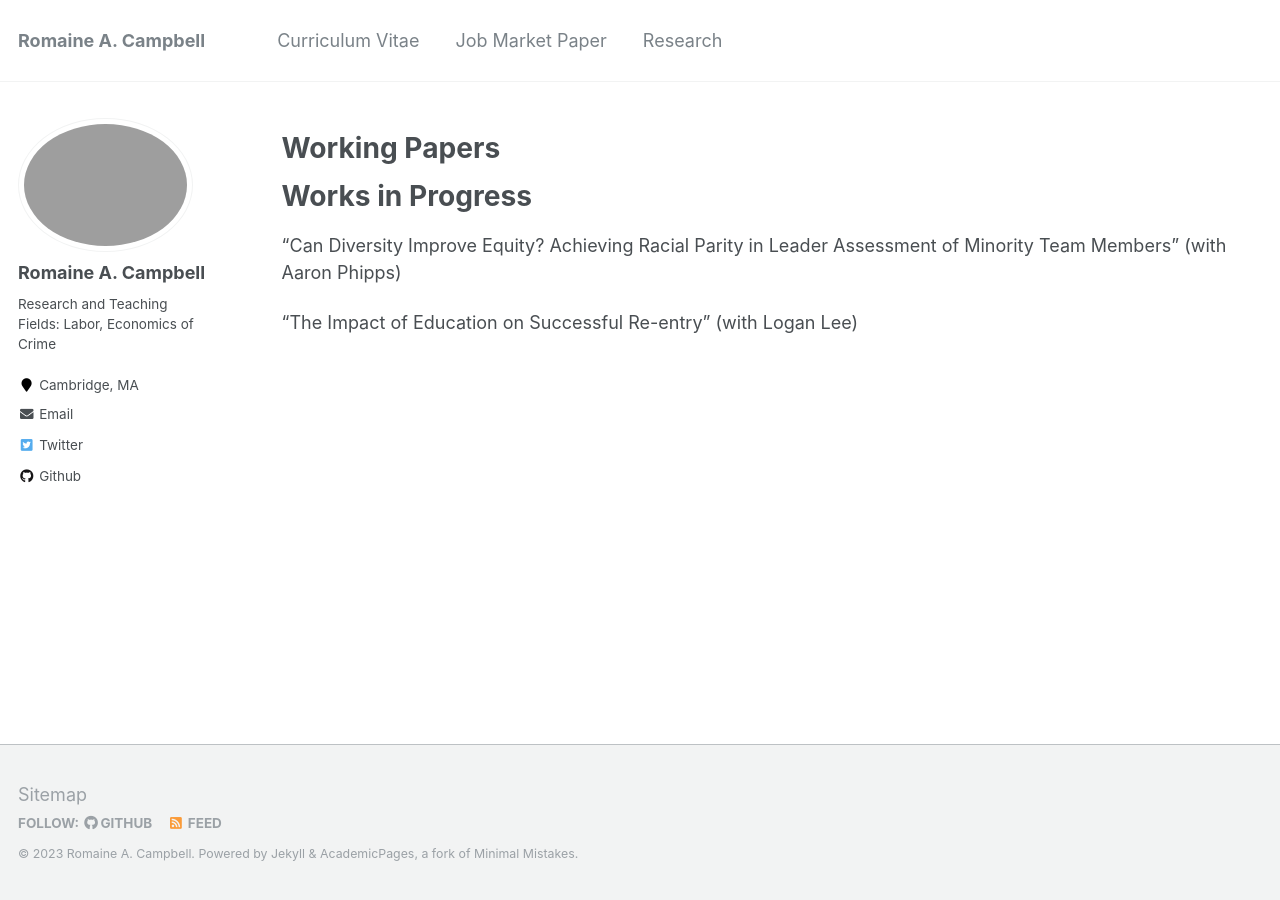
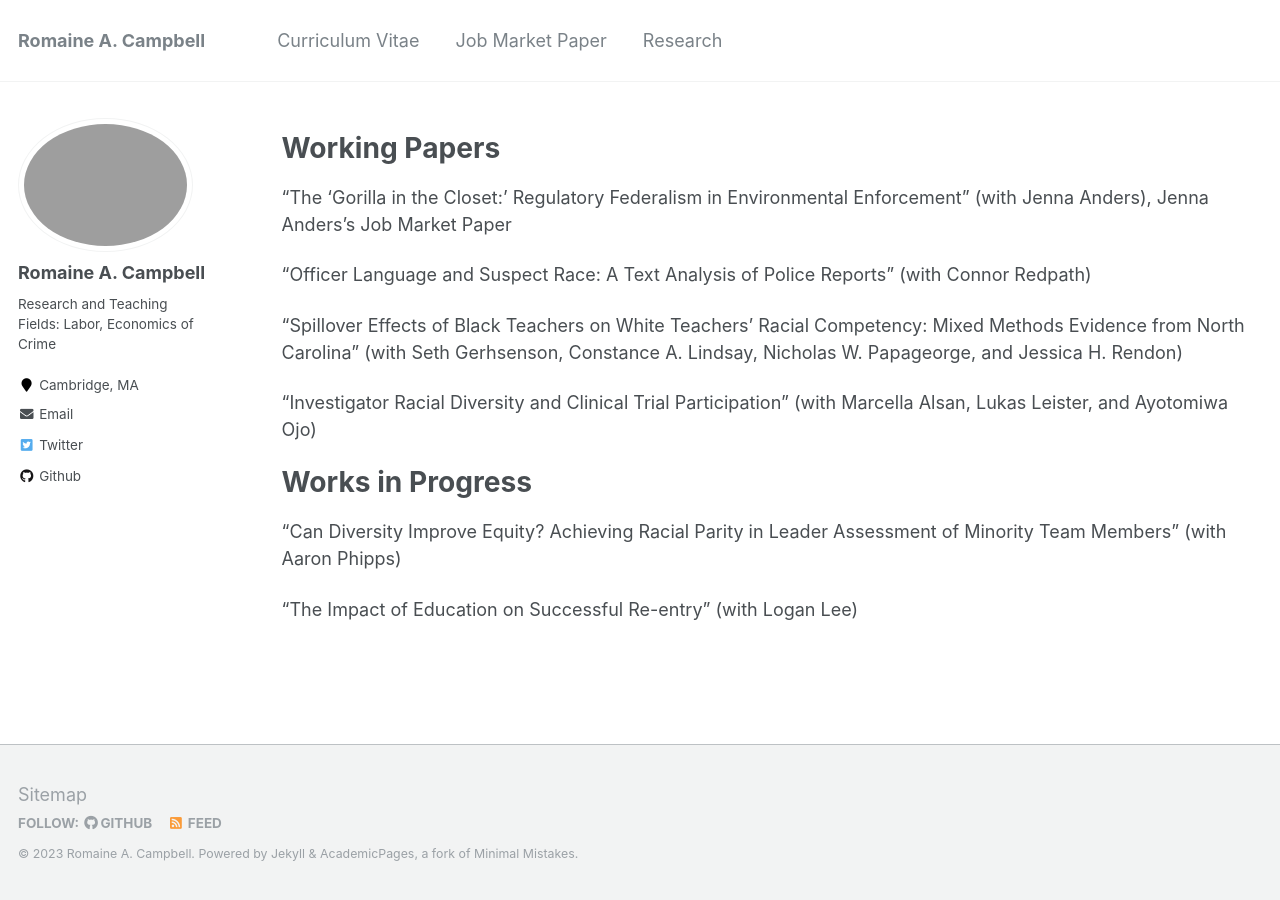
Before and after one commit to romainecampbell/romainecampbell.github.io, a Jekyll site: the page built from _pages/research.md, in a window 1280 px wide. Built offline with Jekyll 4.4.1, drawn with Linux system fonts in a browser that asks for light colours.

Commit message:
Update research.md

```diff
--- a/_pages/research.md
+++ b/_pages/research.md
@@ -7,6 +7,13 @@ author_profile: true
 
 Working Papers
 ======
+“The ‘Gorilla in the Closet:’ Regulatory Federalism in Environmental Enforcement” (with Jenna Anders), Jenna Anders’s Job Market Paper
+
+“Officer Language and Suspect Race: A Text Analysis of Police Reports” (with Connor Redpath)
+
+“Spillover Effects of Black Teachers on White Teachers’ Racial Competency: Mixed Methods Evidence from North Carolina” (with Seth Gerhsenson, Constance A. Lindsay, Nicholas W. Papageorge, and Jessica H. Rendon)
+
+“Investigator Racial Diversity and Clinical Trial Participation” (with Marcella Alsan, Lukas Leister, and Ayotomiwa Ojo)
 
 
 
```
